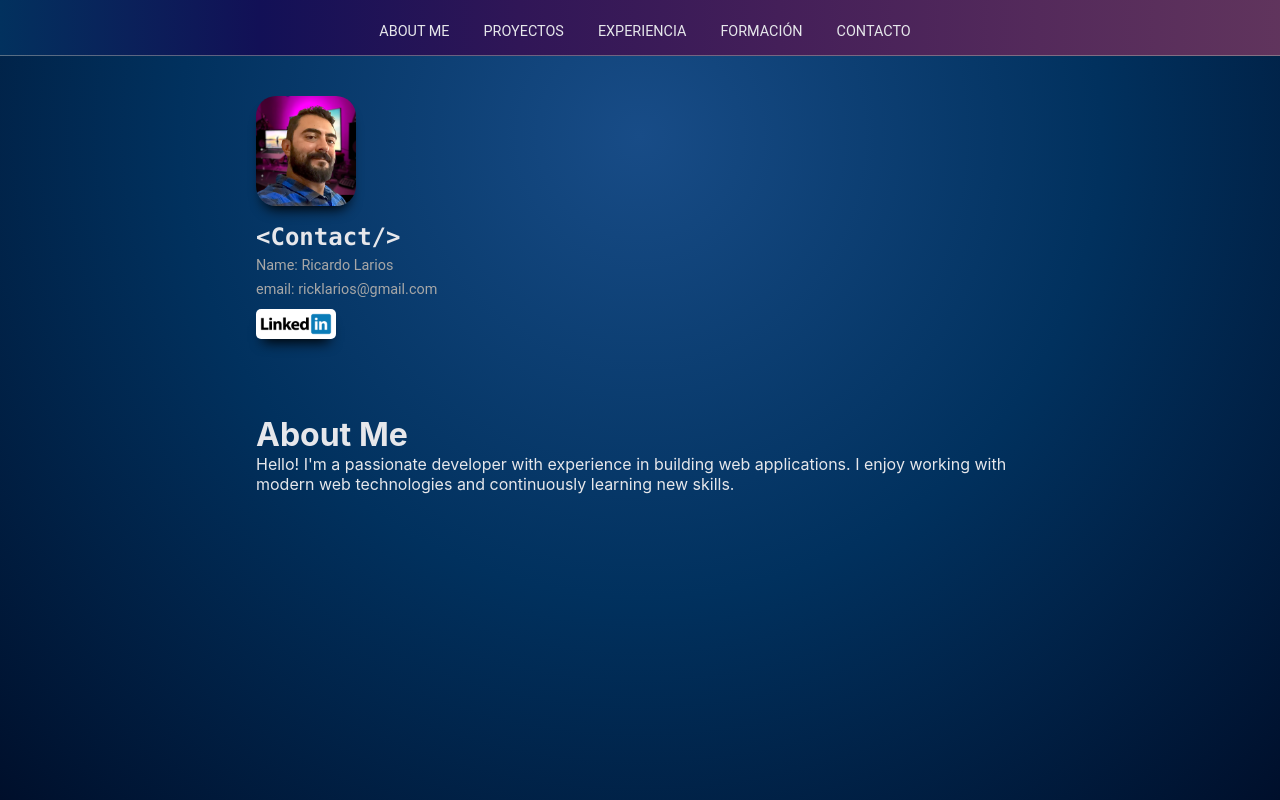
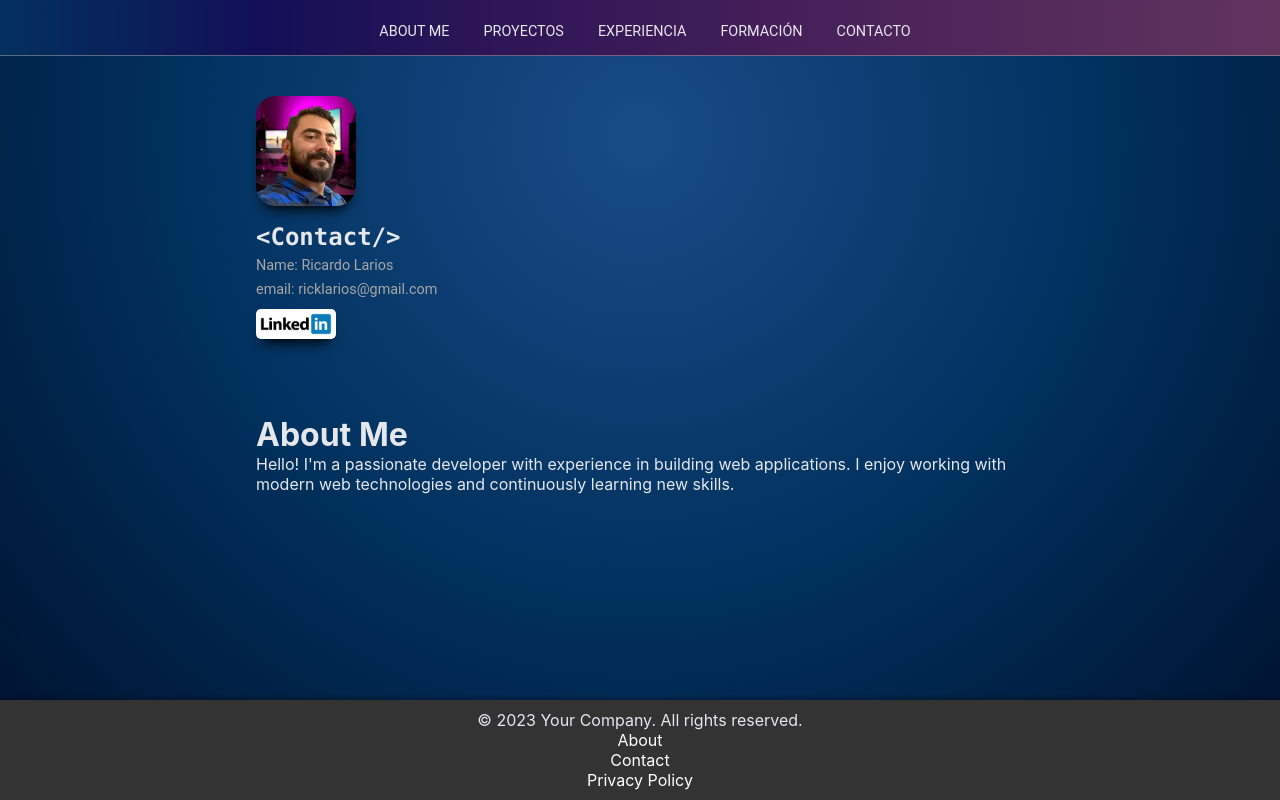
Before and after one commit to ricklarios/web-portafolio, a React (Create React App) app: page / in a window 1280 px wide. Built offline with nearby package versions, Linux system fonts and the light colour scheme.

Commit message:
Add basic footer

```diff
--- /dev/null
+++ b/src/components/Footer.jsx
@@ -0,0 +1,25 @@
+import React from "react";
+import "../styles/components/footer.css"; // Make sure to create a corresponding CSS file for styling
+
+const Footer = () => {
+  return (
+    <footer className="footer">
+      <div className="footer-content">
+        <p>&copy; 2023 Your Company. All rights reserved.</p>
+        <ul className="footer-links">
+          <li>
+            <a href="/about">About</a>
+          </li>
+          <li>
+            <a href="/contact">Contact</a>
+          </li>
+          <li>
+            <a href="/privacy">Privacy Policy</a>
+          </li>
+        </ul>
+      </div>
+    </footer>
+  );
+};
+
+export default Footer;
--- a/src/pages/Home.jsx
+++ b/src/pages/Home.jsx
@@ -1,12 +1,14 @@
-import React from 'react';
-import Header from '../components/Header';
-import MainSection from '../components/MainSection';
+import React from "react";
+import Header from "../components/Header";
+import MainSection from "../components/MainSection";
+import Footer from "../components/Footer";
 
 const Home = () => {
   return (
     <div>
       <Header />
       <MainSection />
+      <Footer />
     </div>
   );
 };
--- /dev/null
+++ b/src/styles/components/footer.css
@@ -0,0 +1,21 @@
+/* /Users/PERSONAL/Documents/DEVLARIOS/web-portafolio/src/styles/components/footer.css */
+
+.footer {
+    position: absolute;
+    bottom: 0;
+    width: 100%;
+    background-color: #333;
+    text-align: center;
+    padding: 10px 0;
+    box-shadow: 0 -2px 5px rgba(0, 0, 0, 0.3);
+}
+
+.footer a {
+    color: #fff;
+    text-decoration: none;
+    margin: 0 10px;
+}
+
+.footer a:hover {
+    text-decoration: underline;
+}
```
Lines whose indentation alone changed are shown as unchanged.
